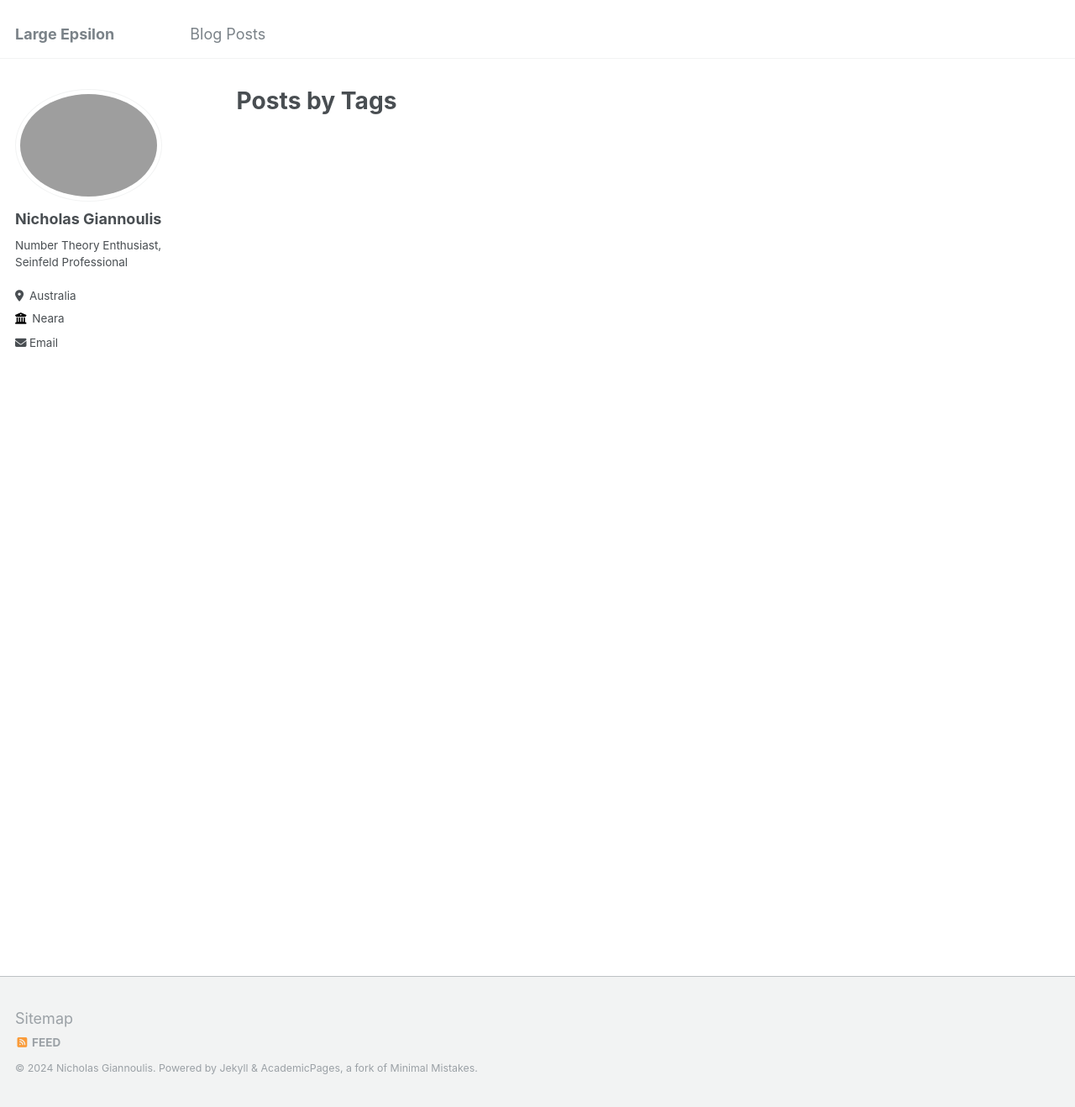
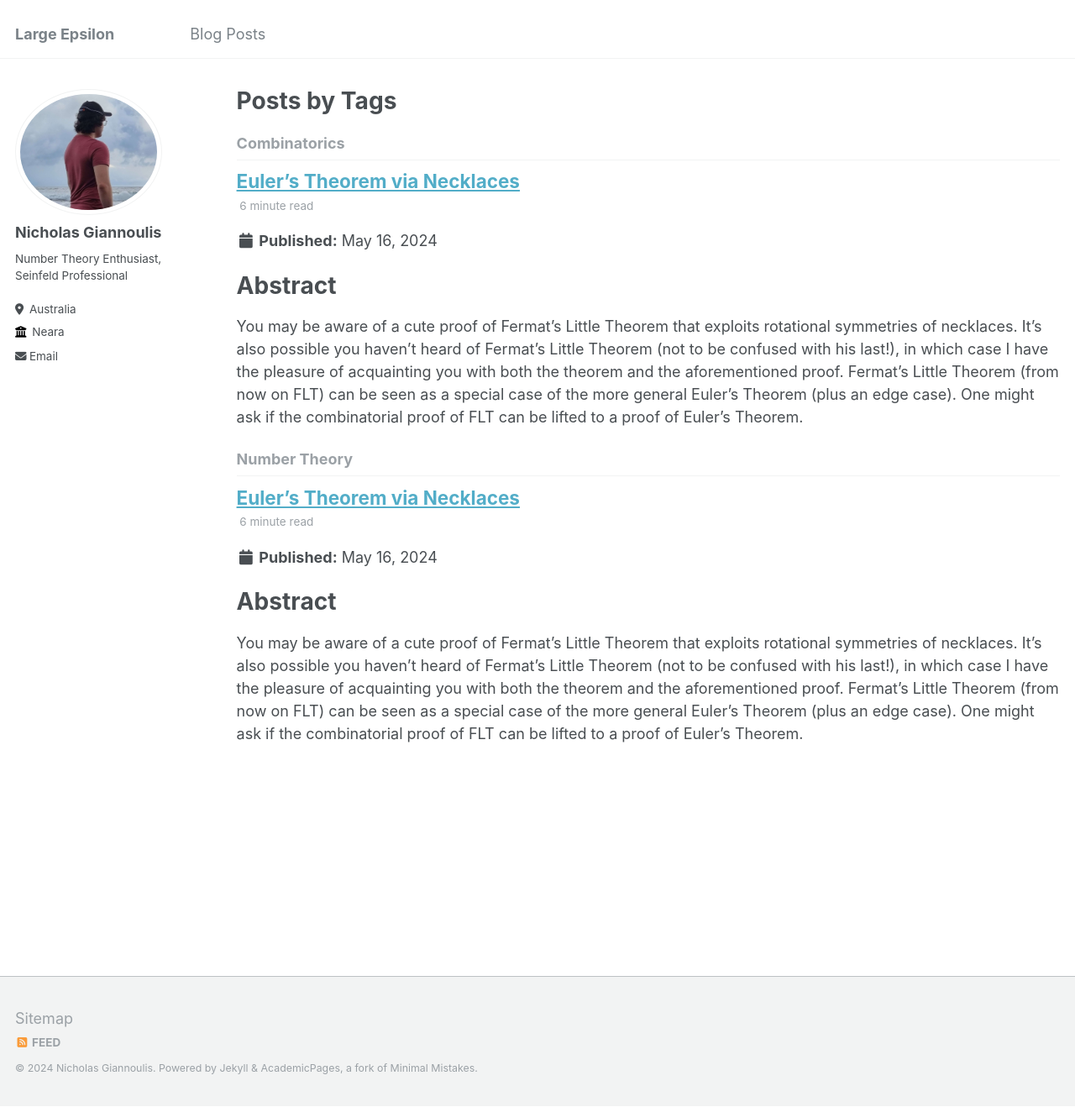
Before and after one commit to LargeEpsilon/LargeEpsilon.github.io, a Jekyll site: the page built from _pages/tag-archive.html, in a window 1280 px wide and 1318 px high. Shown: the whole window at 84% size. Built offline with Jekyll 4.4.1, drawn with Linux system fonts in a browser that asks for light colours; part of the change alters nothing that is shown.

Commit message:
new picture

```diff
--- a/_config.yml
+++ b/_config.yml
@@ -21,7 +21,7 @@ repository               : "LargeEpsilon.github.io"
 #               Additional customization can be done by editing /_includes/author-profile.html
 author:
   # Biographic information
-  avatar           : "profile.jpg"
+  avatar           : "profile.png"
   name             : "Nicholas Giannoulis"
   pronouns         : # "he/him"
   bio              : "Number Theory Enthusiast, Seinfeld Professional"
--- /dev/null
+++ b/_posts/2024-05-16-Eulers-Theorem-via-Necklaces.md
@@ -0,0 +1,108 @@
+---
+title: "Euler's Theorem via Necklaces"
+date: 2024-05-16
+permalink: /posts/2024/05/16/Eulers-Theorem-via-Necklaces/
+tags:
+  - Number Theory
+  - Combinatorics
+---
+
+# Abstract
+You may be aware of a cute proof of Fermat's Little Theorem that exploits rotational symmetries of necklaces.
+It's also possible you haven't heard of Fermat's Little Theorem (not to be confused with his last!),
+in which case I have the pleasure of acquainting you with both the theorem and the aforementioned proof.
+Fermat's Little Theorem (from now on FLT) can be seen as a special case of the more general
+Euler's Theorem (plus an edge case). One might ask if the combinatorial proof of FLT can be lifted to a proof of Euler's Theorem.
+
+In this post, I present in an elementary fashion the combinatorial roof of FLT and describe the relationship between the two theorems.
+This is in anticipation of a second post in which I will present the lifted version of the proof of Euler's Theorem using slightly more technical machinery.
+
+# Fermat's Little Theorem
+
+**Fermat's Little Theorem**: If $$p$$ is a prime, then;
+
+$$ p | a^p - a $$
+
+for all integers $$a$$.
+
+The notation $$x | y$$ reads $$x$$ divides $$y$$ where $$x$$ and $$y$$ are understood
+to be integers. But what is a necklace, and how can we possibly hope to relate the two? Necklaces are combinatorial objects, but their exact definition
+is not necessary to understand the basic scheme. The idea is simple, we will describe
+a collection of $$a^p - a$$ objects (necklaces) and then sort them into groups of size $$p$$. This is a very literal interpretation of the statement that
+$$a^p - a$$ is divisible by $$p$$. Now to construct our necklaces. To begin, we'll leave them unclasped, and pretend that a necklace is any old array of beads. Precisely, suppose we have $$a$$
+different colours of beads in large (read, inexhaustible) bags. We construct a necklace by taking a number of beads and laying them out
+in some particular order. For example, if we have red ($$r$$) and blue ($$b$$) beads, one might look like;
+
+$$brrbr$$
+
+It has length $$5$$. How many such necklaces are there (red and blue of length $$5$$)? There are $$2$$ choices for each bead and so there are
+$$2^5$$ possible necklaces. In view of the theorem, we might cast $$a$$ as $$2$$ and $$p$$ as $$5$$ to recover $$a^p$$. We still need to
+lose $$a$$ ($$2$$) of them though. Is there a natural choice? Natural is arguable, but certainly the monochrome necklaces fit the bill as there
+are exactly $$a$$ of them, one for each colour. All in all, we are now considering
+the set of necklaces of length $$p$$ which are not monochrome, and there are exactly $$a^p - a$$ of these. Now to group them.
+We will assign two necklaces to the same group if they are actually the same necklace. That is, we thread our necklaces, close them, and say that
+two necklaces are really the same necklace if I can rotate one to make it look like the other. The group corresponding
+to our example;
+
+$$
+\begin{align*}
+    &brrbr \\
+    &rbrrb \\
+    &brbrr \\
+    &rbrbr \\
+    &rrbrb
+\end{align*}
+$$
+
+"Obviously" (bear with me) each necklace can be rotated $$p$$ times, in which case there are $$p$$ necklaces in each group and we're done! That we didn't
+need the fact that $$p$$ was prime should make you suspicious. Suppose $$p = 4$$. One possible necklace is $$rbrb$$. If we rotate it $$p$$ times;
+
+$$
+\begin{align*}
+    &rbrb \\
+    &brbr \\
+    &rbrb \\
+    &brbr
+\end{align*}
+$$
+
+we see that there are only 2 distinct necklaces in our group! The problem we've
+encountered is that it's possible to have cyclic patterns within our necklace. If a pattern of length $$d$$
+(say, $$rbrb$$ with length $$2$$) tiles the necklace, then it belongs to a group of only $$d$$ necklaces. However,
+if a pattern of length $$d$$ tiles the necklace, then $$d$$ must divide $$p$$. Suddenly $$p$$ being prime comes to
+the rescue! Because $$p$$ is prime, if $$d | p$$, then either $$d = p$$, in which case the group has $$p$$ distinct necklaces as desired, or
+$$d = 1$$, which is to say that the pattern has only one bead and is therefore monochrome. Because we discarded all of
+the monochrome necklaces, we have only necklaces which belong to groups of size $$p$$, and this proves the theorem.
+
+
+# Euler's Theorem
+What do the numbers $$1,3,7$$ and $$9$$ have in common with $$10$$? Not much, in particular the only (positive) divisor each one shares
+with $$10$$ is $$1$$. We say that the former are the 'totatives' of $$10$$, the positive integers at most $$10$$ with which $$10$$ shares
+no common factors other than $$1$$. We define the Euler Phi function $$\varphi(n)$$ to be the number of totatives of $$n$$.
+Euler's Theorem is as follows
+
+
+**Euler's Theorem**: If $$a$$ is coprime with $$n$$, then
+
+$$
+\begin{equation*}
+    n | a^{\varphi(n)} - 1.
+\end{equation*}
+$$
+
+There's a passing resemblance but it's not obvious that this is a generalisation of FLT. If it were, then we would expect to be able to take
+$$p = n$$ and recover the statement of the theorem. $$-1$$ in place of $$-a$$ is not promising, but for the time being we should try to understand
+$$\varphi(p)$$. Which of the numbers less than $$p$$ are its totatives? Almost by definition, all of them. Suppose $$n < p$$, and $$d$$ is a common
+factor of them both. Because $$d|p$$ and $$p$$ is prime, $$d$$ can only be $$1$$ or $$p$$. Because $$d | n$$, $$d \leq n < p$$, and therefore cannot be the
+latter. It follows that $$d$$ is $$1$$. Therefore, every number less than $$p$$ is a totative, and $$\varphi(p) = p-1$$. Now the theorem reads;
+
+$$
+\begin{equation*}
+    p | a^{p-1} - 1
+\end{equation*}
+$$
+
+But then $$p$$ certainly divides a multiple of $$a^{p-1} - 1$$, in particular $$a(a^{p-1} -1) = a^p - a$$ and we deduce FLT.. Not quite,
+we did assume that $$a$$ is coprime with $$p$$ whereas the statement of FLT was unconditional. If this is not the case, and they share a common factor larger than $$1$$, then it must be $$p$$,
+for similar reasons to those outlined previously. But if $$a$$ is divisible by $$p$$, then certainly $$a^p - a = a(a^{p-1} - 1)$$ is, and so with
+only a minor detail we recover FLT from Euler's Theorem. It is in this sense that I suggest the latter generalises the former.
```
Also changed, not shown: images/profile.png.
